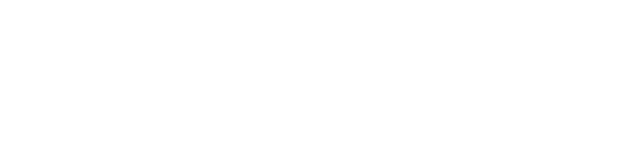
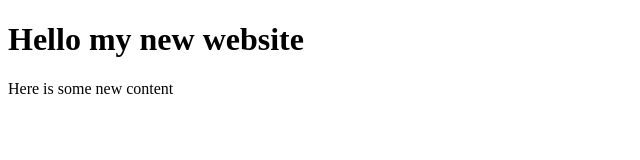
Before and after one commit to FATHIMAFAROOQ/test-repo, a plain HTML site: page index.html in a window 1280 px wide. Shown: the whole page, without its empty margins (0-640 px from the left). Drawn offline with Linux system fonts and the light colour scheme.

Commit message:
Added content to index.html

```diff
--- a/index.html
+++ b/index.html
@@ -7,6 +7,7 @@
     <title>Document</title>
 </head>
 <body>
-
+    <h1>Hello my new website</h1>
+    <p>Here is some new content</p>
 </body>
 </html>
```
